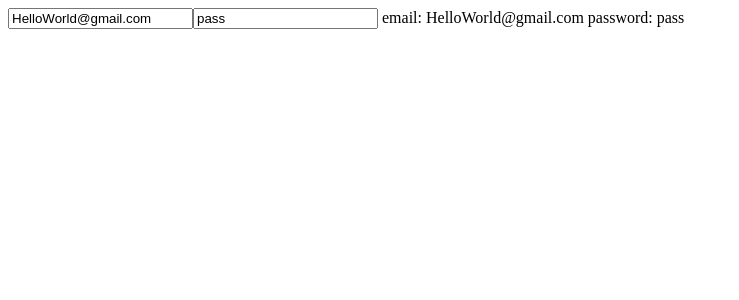
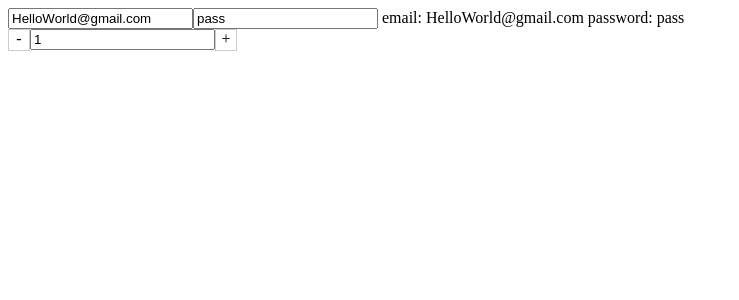
Before and after one commit to ukrmatsypula/java-and-scripts, a Vue app: page / in a window 1280 px wide. Shown: the top 300 px of the page, without its empty margins (0-739 px from the left). Built offline with nearby package versions, Linux system fonts and the light colour scheme.

Commit message:
add default logic

```diff
--- a/src/App.vue
+++ b/src/App.vue
@@ -1,16 +1,19 @@
 <template>
   <div id="app">
     <My-component />
+    <Counter />
   </div>
 </template>
 
 <script>
 import MyComponent from "@/components/MyComponent.vue";
+import Counter from '@/components/Counter.vue';
 
 export default {
   name: "App",
   components: {
     MyComponent,
+    Counter,
   },
 };
 </script>
--- /dev/null
+++ b/src/components/Counter.vue
@@ -0,0 +1,42 @@
+<template>
+  <div class="counter">
+    <div class="minus" @click="minus">-</div>
+    <input type="number" :value="counter" />
+    <div class="plus" @click="plus">+</div>
+  </div>
+</template>
+
+<script>
+export default {
+  name: "Counter",
+  data: () => ({
+    counter: 1 ,
+  }),
+  methods: {
+    minus() {
+      if (this.counter <= 1) {
+        return;
+      }
+      this.counter--;
+    },
+    plus() {
+      if(this.counter > 9){
+        return;
+      }
+      this.counter++
+    },
+  },
+};
+</script>
+
+<style scoped>
+.minus, .plus {
+  display: inline-block;
+  width: 20px;
+  height: 20px;
+  border: 1px solid #ccc;
+  text-align: center;
+  cursor: pointer;
+  user-select: none;
+}
+</style>
```
